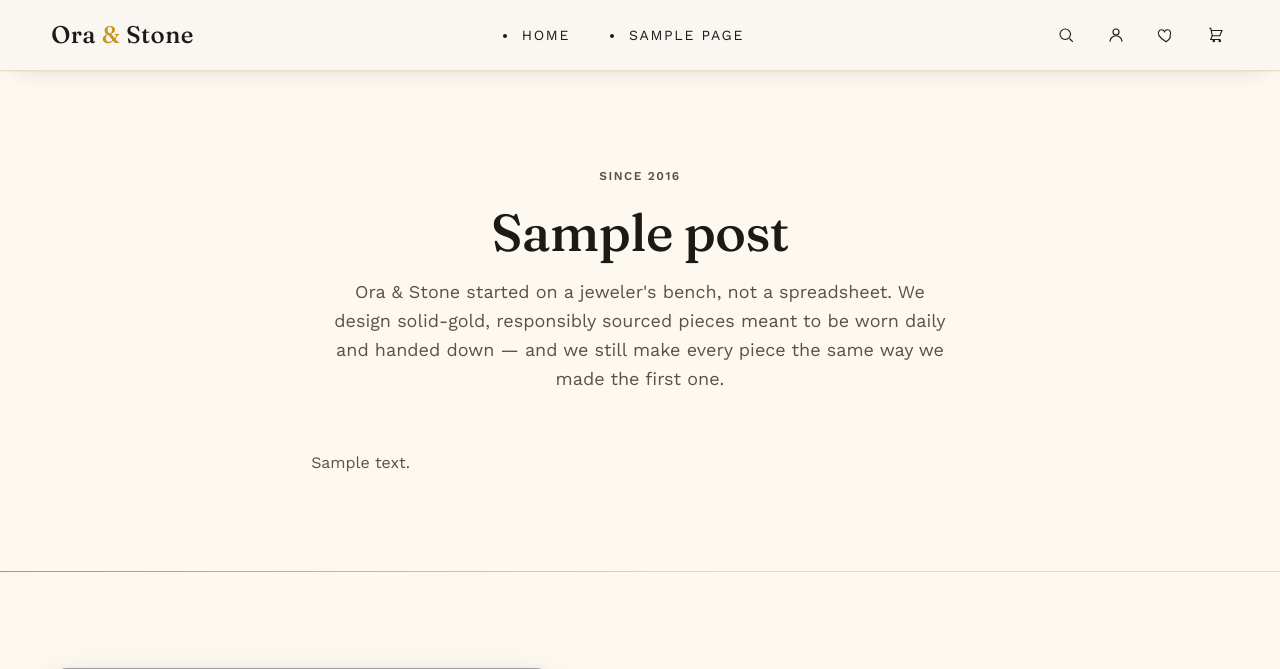
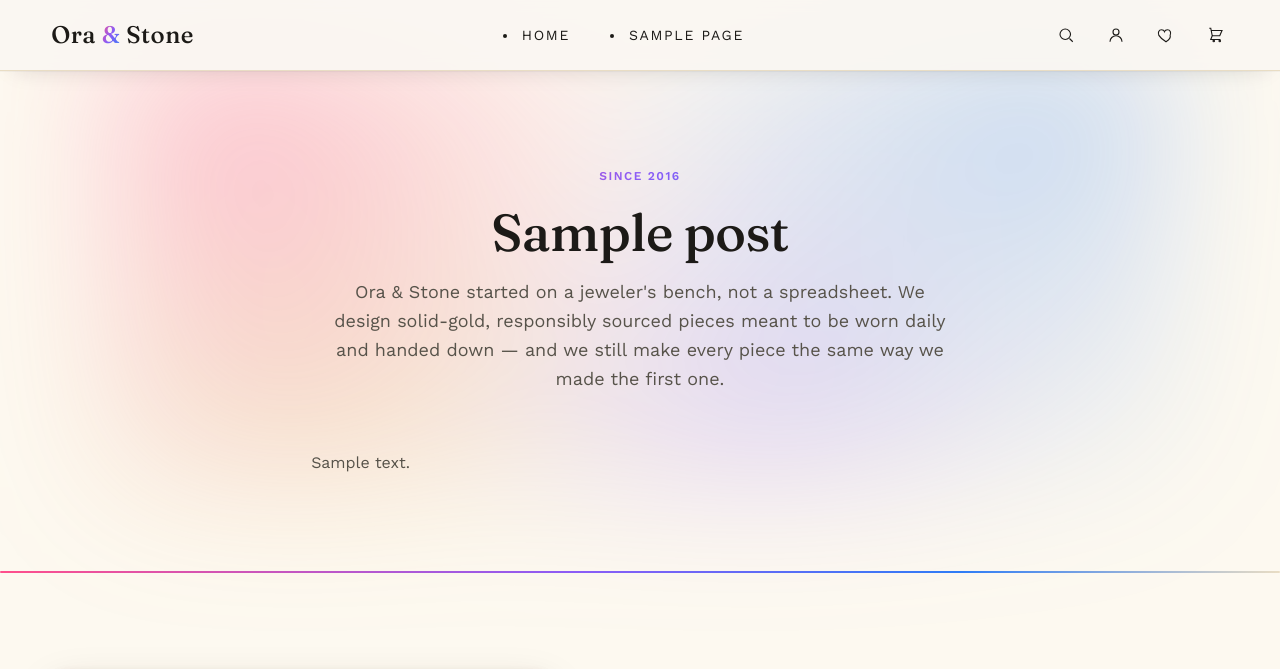
Before and after one commit to Mouna2313/wocommerce-temp-jewelshop, a WordPress theme: template page-about.php in a window 1280 px wide. Shown: the top 669 px of the page. Run offline with PHP 8.4 and a stand-in for WordPress, Linux system fonts and the light colour scheme; the site name, menu and one post (Sample post) are stand-ins, and other content is empty; grey boxes are pictures that could not be loaded.

Commit message:
Go bolder: pink/blue/violet gradients, atmospheric mesh backgrounds
Explicit feedback: "colorful like pink blue more gradients." Moved
past single-hue tonal gradients (gold-on-gold, ruby-on-ruby) to a
genuine multi-hue signature gradient and used it as a real design
device, not just a button fill.

- tokens.css: introduced --color-pink and --color-violet, brightened
  sapphire to true blue. New --gradient-vibrant (pink -> violet ->
  sapphire) as the one deliberately loud, repeated motif. New
  --gradient-mesh / --gradient-mesh-dark: layered low-opacity radial
  blooms for atmospheric backgrounds (blurred via ::before, sits
  behind content, never touches text contrast).
- Gradient-mesh backgrounds added behind: the homepage hero, the
  newsletter section, the About page intro, and the About stats band.
- buttons.css: new .btn--vibrant class (gradient fill + glow shadow),
  applied to the hero "Shop the Collection" CTA, the newsletter
  signup, and the About page closing CTA — the three most visible
  conversion moments.
- Gradient text (background-clip) applied to: product-card prices,
  the navbar/footer logo ampersand, hero/about-intro eyebrow labels,
  and About page stat numbers.
- base.css: .hr-gold divider is now a pink->violet->sapphire gradient
  band instead of a gold hairline.
- Wishlist "loved" state moved from ruby to pink (a red heart read as
  "urgent/sale", pink reads as "favorited" — freed ruby for sale
  badges only). Account dashboard cards recolored: gold/sapphire/
  violet/pink instead of gold/sapphire/emerald/ruby.
- New "New" badge (gradient-vibrant) shows on products published in
  the last 30 days, alongside the existing ruby "Sale" badge.

Co-Authored-By: Claude Sonnet 5 <noreply@anthropic.com>
Claude-Session: https://claude.ai/code/session_01SjTAHDLURniyEdgyydvavN

```diff
--- a/css/base.css
+++ b/css/base.css
@@ -66,11 +66,12 @@ p { margin: 0 0 var(--space-sm); color: var(--color-ink-soft); }
   color: var(--color-ink-soft);
 }
 
-/* ---- Hairline divider (structural signature, replaces card shadows) ---- */
+/* ---- Divider — a thin band of the signature gradient, not a plain hairline ---- */
 .hr-gold {
   border: none;
-  height: 1px;
-  background: linear-gradient(90deg, var(--color-gold) 0%, var(--color-border) 60%);
+  height: 2px;
+  background: linear-gradient(90deg, var(--color-pink) 0%, var(--color-violet) 45%, var(--color-sapphire) 75%, var(--color-border) 100%);
+  border-radius: 2px;
   width: 100%;
   margin: 0;
 }
--- a/css/buttons.css
+++ b/css/buttons.css
@@ -50,6 +50,17 @@
   transform: translateY(-1px);
 }
 
+.btn--vibrant {
+  background: var(--gradient-vibrant);
+  color: var(--color-surface);
+  border-color: transparent;
+  box-shadow: var(--shadow-vibrant);
+}
+.btn--vibrant:hover {
+  box-shadow: 0 18px 44px rgba(139, 92, 246, 0.4), 0 6px 18px rgba(255, 79, 139, 0.3);
+  transform: translateY(-2px);
+}
+
 .btn--outline {
   background: transparent;
   color: var(--color-ink);
--- a/css/footer.css
+++ b/css/footer.css
@@ -21,7 +21,12 @@
   font-size: 1.4rem;
   margin-bottom: var(--space-xs);
 }
-.footer-brand__logo span { color: var(--color-gold); }
+.footer-brand__logo span {
+  background: var(--gradient-vibrant);
+  -webkit-background-clip: text;
+  background-clip: text;
+  color: transparent;
+}
 .footer-brand p { max-width: 32ch; }
 
 .footer-col h4 {
--- a/css/navbar.css
+++ b/css/navbar.css
@@ -27,7 +27,12 @@
   font-weight: 500;
   color: var(--color-ink);
 }
-.navbar__logo span { color: var(--color-gold); }
+.navbar__logo span {
+  background: var(--gradient-vibrant);
+  -webkit-background-clip: text;
+  background-clip: text;
+  color: transparent;
+}
 
 .navbar__menu {
   display: flex;
--- a/css/page.css
+++ b/css/page.css
@@ -20,17 +20,34 @@
   font-size: var(--text-h3);
   font-style: italic;
   color: var(--color-ink);
-  border-left: 2px solid var(--color-gold);
+  border-left: 3px solid transparent;
+  border-image: var(--gradient-vibrant) 1;
   padding-left: var(--space-md);
   margin: var(--space-lg) 0;
 }
-.page-body img { margin-block: var(--space-md); }
-.page-body a { color: var(--color-gold); text-decoration: underline; text-underline-offset: 2px; }
-.page-body a:hover { color: var(--color-gold-light); }
+.page-body img { margin-block: var(--space-md); border-radius: var(--radius-md); box-shadow: var(--shadow-card); }
+.page-body a { color: var(--color-sapphire); text-decoration: underline; text-underline-offset: 2px; }
+.page-body a:hover { color: var(--color-pink); }
 
 /* ---- About: intro ---- */
-.about-intro { text-align: center; padding-bottom: var(--space-lg); }
-.about-intro .label { display: block; margin-bottom: var(--space-sm); }
+.about-intro { position: relative; text-align: center; padding-bottom: var(--space-lg); }
+.about-intro::before {
+  content: "";
+  position: absolute;
+  inset: -10% -20%;
+  background: var(--gradient-mesh);
+  filter: blur(70px);
+  z-index: -1;
+  pointer-events: none;
+}
+.about-intro .label {
+  display: block;
+  margin-bottom: var(--space-sm);
+  background: var(--gradient-vibrant);
+  -webkit-background-clip: text;
+  background-clip: text;
+  color: transparent;
+}
 .about-intro__lead { font-size: var(--text-body-lg); max-width: 56ch; margin-inline: auto; }
 
 /* ---- About: alternating story teaser ---- */
@@ -49,7 +66,7 @@
   box-shadow: var(--shadow-card);
   transition: box-shadow var(--duration-base) var(--ease-standard), transform var(--duration-base) var(--ease-standard);
 }
-.about-values__item:hover { box-shadow: var(--shadow-card-hover); transform: translateY(-3px); }
+.about-values__item:hover { box-shadow: var(--shadow-vibrant); transform: translateY(-3px); }
 .about-values__item h3 { margin-bottom: var(--space-2xs); }
 .about-values__item p { margin: 0; font-size: var(--text-small); }
 @media (max-width: 860px) {
@@ -57,15 +74,31 @@
 }
 
 /* ---- About: stats band ---- */
-.about-stats-band { background: linear-gradient(155deg, #1c2e26 0%, var(--color-ink) 50%, #14120f 100%); color: var(--color-bg); }
+.about-stats-band { position: relative; overflow: hidden; background: var(--color-ink); color: var(--color-bg); }
+.about-stats-band::before {
+  content: "";
+  position: absolute;
+  inset: -20%;
+  background: var(--gradient-mesh-dark);
+  filter: blur(70px);
+  pointer-events: none;
+}
 .about-stats {
+  position: relative;
   display: grid;
   grid-template-columns: repeat(4, 1fr);
   gap: var(--space-lg);
   text-align: center;
 }
 .about-stats__item { display: flex; flex-direction: column; gap: var(--space-2xs); }
-.about-stats__number { font-family: var(--font-display); font-size: var(--text-h1); color: var(--color-gold-light); }
+.about-stats__number {
+  font-family: var(--font-display);
+  font-size: var(--text-h1);
+  background: var(--gradient-vibrant);
+  -webkit-background-clip: text;
+  background-clip: text;
+  color: transparent;
+}
 .about-stats .label { color: rgba(250, 247, 242, 0.7); }
 @media (max-width: 700px) {
   .about-stats { grid-template-columns: repeat(2, 1fr); gap: var(--space-xl) var(--space-md); }
--- a/css/tokens.css
+++ b/css/tokens.css
@@ -22,11 +22,15 @@
   --color-emerald:       #0E7A56;   /* vivid emerald — secondary accent */
   --color-emerald-light: #14A46E;
 
-  /* ---- Color: gemstone accents — used deliberately, not everywhere ---- */
-  --color-ruby:          #D6284F;   /* ruby red — sale, wishlist, urgency */
-  --color-ruby-light:    #F0577A;
-  --color-sapphire:      #2952C8;   /* sapphire blue — new arrivals, info */
-  --color-sapphire-light:#4C78E8;
+  /* ---- Color: gemstone accents — pink + blue carry the vibrant load ---- */
+  --color-pink:          #FF4F8B;   /* pink sapphire / morganite — wishlist, playful accent */
+  --color-pink-light:    #FF85B0;
+  --color-violet:        #8B5CF6;   /* amethyst — bridges pink to blue in gradients */
+  --color-violet-light:  #AC85FA;
+  --color-sapphire:      #2E7CF6;   /* true sapphire blue — new arrivals, info, gradients */
+  --color-sapphire-light:#5B9BFF;
+  --color-ruby:          #E31C4D;   /* ruby red — sale, urgency only */
+  --color-ruby-light:    #FF4D74;
   --color-clay:          #C97B63;   /* rose clay — softer accent, still available */
 
   /* ---- Color: structure ---- */
@@ -95,8 +99,10 @@
   --shadow-card-hover: 0 4px 10px rgba(58, 40, 8, 0.12), 0 20px 44px rgba(58, 40, 8, 0.18);
   --shadow-gold:       0 10px 30px rgba(201, 151, 30, 0.38);
   --shadow-gold-hover: 0 16px 40px rgba(201, 151, 30, 0.5);
-  --shadow-ruby:       0 10px 28px rgba(214, 40, 79, 0.35);
-  --shadow-sapphire:   0 10px 28px rgba(41, 82, 200, 0.32);
+  --shadow-ruby:       0 10px 28px rgba(227, 28, 77, 0.35);
+  --shadow-sapphire:   0 10px 28px rgba(46, 124, 246, 0.35);
+  --shadow-pink:       0 10px 28px rgba(255, 79, 139, 0.35);
+  --shadow-vibrant:    0 12px 32px rgba(139, 92, 246, 0.28), 0 4px 14px rgba(255, 79, 139, 0.22);
   --shadow-inset-hairline: inset 0 0 0 1px rgba(28, 26, 23, 0.05);
 
   /* Gemstone surface gradients — foil/faceted feel, not flat fills */
@@ -104,6 +110,24 @@
   --gradient-emerald:  linear-gradient(135deg, var(--color-emerald-light) 0%, var(--color-emerald) 65%, #075038 100%);
   --gradient-ruby:     linear-gradient(135deg, var(--color-ruby-light) 0%, var(--color-ruby) 60%, #9c1637 100%);
   --gradient-sapphire: linear-gradient(135deg, var(--color-sapphire-light) 0%, var(--color-sapphire) 60%, #1a3a94 100%);
+  --gradient-pink:     linear-gradient(135deg, var(--color-pink-light) 0%, var(--color-pink) 60%, #C71F63 100%);
+
+  /* Signature multi-hue gradient — pink through violet to sapphire.
+     The one deliberately loud move in the palette: used sparingly on
+     hero CTAs, price emphasis, and section accents, not everywhere. */
+  --gradient-vibrant: linear-gradient(120deg, var(--color-pink) 0%, var(--color-violet) 50%, var(--color-sapphire) 100%);
+
+  /* Soft atmospheric wash — layered low-opacity blooms for gradient-mesh
+     backgrounds behind hero/marketing sections (blurred via ::before). */
+  --gradient-mesh:
+    radial-gradient(circle at 12% 20%, rgba(255, 79, 139, 0.30), transparent 42%),
+    radial-gradient(circle at 88% 12%, rgba(46, 124, 246, 0.26), transparent 46%),
+    radial-gradient(circle at 60% 85%, rgba(139, 92, 246, 0.22), transparent 42%),
+    radial-gradient(circle at 20% 90%, rgba(201, 151, 30, 0.16), transparent 40%);
+  --gradient-mesh-dark:
+    radial-gradient(circle at 15% 25%, rgba(255, 79, 139, 0.22), transparent 45%),
+    radial-gradient(circle at 85% 20%, rgba(46, 124, 246, 0.24), transparent 48%),
+    radial-gradient(circle at 50% 95%, rgba(139, 92, 246, 0.2), transparent 45%);
 }
 
 @media (prefers-reduced-motion: reduce) {
--- a/css/wishlist.css
+++ b/css/wishlist.css
@@ -20,8 +20,8 @@
               box-shadow var(--duration-fast) var(--ease-standard),
               transform var(--duration-fast) var(--ease-standard);
 }
-.wishlist-btn:hover { color: var(--color-ruby); border-color: var(--color-ruby); box-shadow: var(--shadow-card); transform: translateY(-1px); }
-.wishlist-btn.is-active { color: var(--color-ruby); border-color: var(--color-ruby); background: #FFF0F3; box-shadow: var(--shadow-ruby); }
+.wishlist-btn:hover { color: var(--color-pink); border-color: var(--color-pink); box-shadow: var(--shadow-card); transform: translateY(-1px); }
+.wishlist-btn.is-active { color: var(--color-pink); border-color: var(--color-pink); background: #FFEDF4; box-shadow: var(--shadow-pink); }
 .wishlist-btn:disabled { opacity: 0.6; cursor: default; }
 
 /* Overlaid on a product card's media */
--- a/front-page.php
+++ b/front-page.php
@@ -13,7 +13,7 @@ get_header();
 		<h1 class="hero__title"><?php esc_html_e( 'Jewelry that catches the light you already have.', 'oraandstone' ); ?></h1>
 		<p class="hero__sub"><?php esc_html_e( 'Solid gold and ethically sourced stones, designed to be worn daily and passed down.', 'oraandstone' ); ?></p>
 		<div class="hero__actions">
-			<a href="<?php echo esc_url( home_url( '/shop' ) ); ?>" class="btn btn--primary"><?php esc_html_e( 'Shop the Collection', 'oraandstone' ); ?></a>
+			<a href="<?php echo esc_url( home_url( '/shop' ) ); ?>" class="btn btn--vibrant"><?php esc_html_e( 'Shop the Collection', 'oraandstone' ); ?></a>
 			<a href="<?php echo esc_url( home_url( '/about' ) ); ?>" class="btn btn--outline"><?php esc_html_e( 'Our Story', 'oraandstone' ); ?></a>
 		</div>
 	</div>
@@ -91,7 +91,7 @@ get_header();
 		<form class="newsletter-form" method="post" action="#">
 			<label class="visually-hidden" for="newsletter-email"><?php esc_html_e( 'Email address', 'oraandstone' ); ?></label>
 			<input type="email" id="newsletter-email" name="email" placeholder="<?php esc_attr_e( 'Your email', 'oraandstone' ); ?>" required>
-			<button type="submit" class="btn btn--gold"><?php esc_html_e( 'Sign Up', 'oraandstone' ); ?></button>
+			<button type="submit" class="btn btn--vibrant"><?php esc_html_e( 'Sign Up', 'oraandstone' ); ?></button>
 		</form>
 	</div>
 </section>
--- a/page-about.php
+++ b/page-about.php
@@ -111,7 +111,7 @@ while ( have_posts() ) :
 	<!-- Closing CTA -->
 	<section class="section container about-cta">
 		<h2><?php esc_html_e( 'Find the Piece You\'ll Wear Every Day', 'oraandstone' ); ?></h2>
-		<a href="<?php echo esc_url( home_url( '/shop' ) ); ?>" class="btn btn--primary"><?php esc_html_e( 'Shop the Collection', 'oraandstone' ); ?></a>
+		<a href="<?php echo esc_url( home_url( '/shop' ) ); ?>" class="btn btn--vibrant"><?php esc_html_e( 'Shop the Collection', 'oraandstone' ); ?></a>
 	</section>
 
 <?php endwhile; ?>
--- a/woocommerce/myaccount/dashboard.php
+++ b/woocommerce/myaccount/dashboard.php
@@ -35,11 +35,11 @@ $current_user = wp_get_current_user();
 			<h3><?php esc_html_e( 'Addresses', 'oraandstone' ); ?></h3>
 			<p><?php esc_html_e( 'Manage shipping and billing details.', 'oraandstone' ); ?></p>
 		</a>
-		<a class="account-card account-card--emerald" href="<?php echo esc_url( wc_get_endpoint_url( 'edit-account' ) ); ?>">
+		<a class="account-card account-card--violet" href="<?php echo esc_url( wc_get_endpoint_url( 'edit-account' ) ); ?>">
 			<h3><?php esc_html_e( 'Account Details', 'oraandstone' ); ?></h3>
 			<p><?php esc_html_e( 'Update your name, email, and password.', 'oraandstone' ); ?></p>
 		</a>
-		<a class="account-card account-card--ruby" href="<?php echo esc_url( oraandstone_wishlist_get_url() ); ?>">
+		<a class="account-card account-card--pink" href="<?php echo esc_url( oraandstone_wishlist_get_url() ); ?>">
 			<h3><?php esc_html_e( 'Wishlist', 'oraandstone' ); ?></h3>
 			<p><?php esc_html_e( 'Saved pieces you\'re thinking about.', 'oraandstone' ); ?></p>
 		</a>
```
Also changed, not shown: css/hero.css (+39 -5 lines), css/woocommerce.css (+4 -4 lines).
